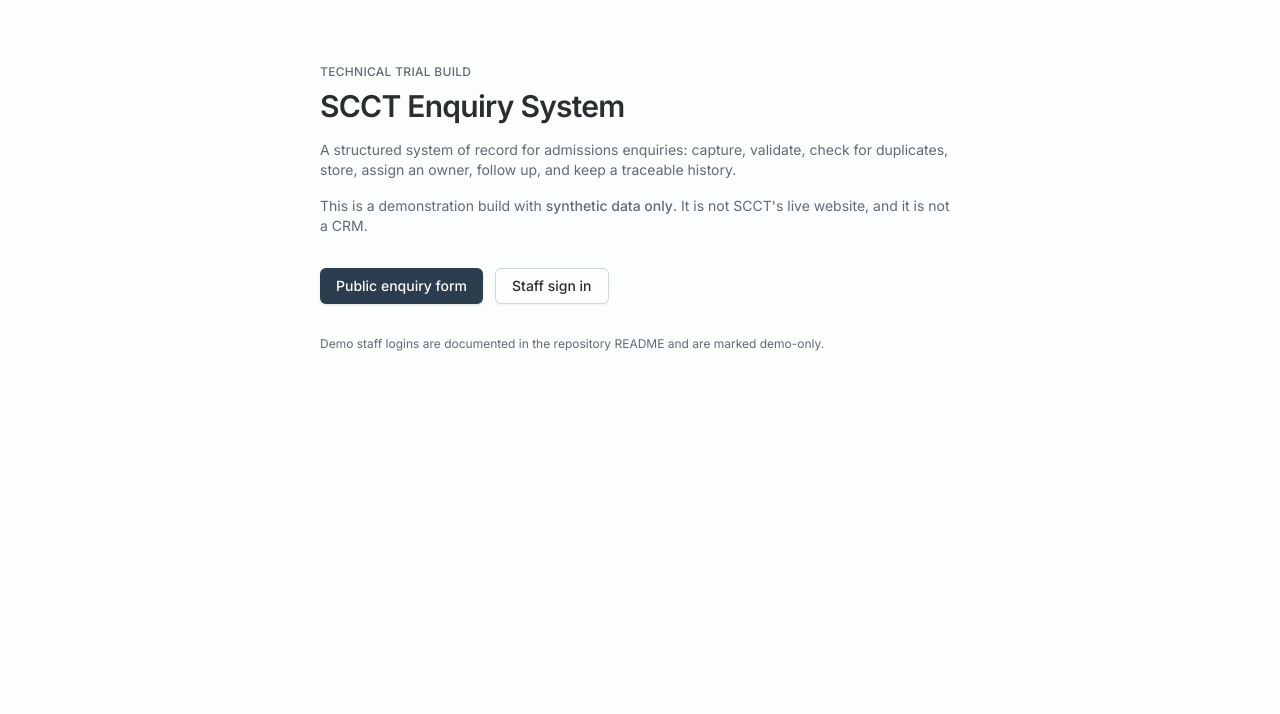
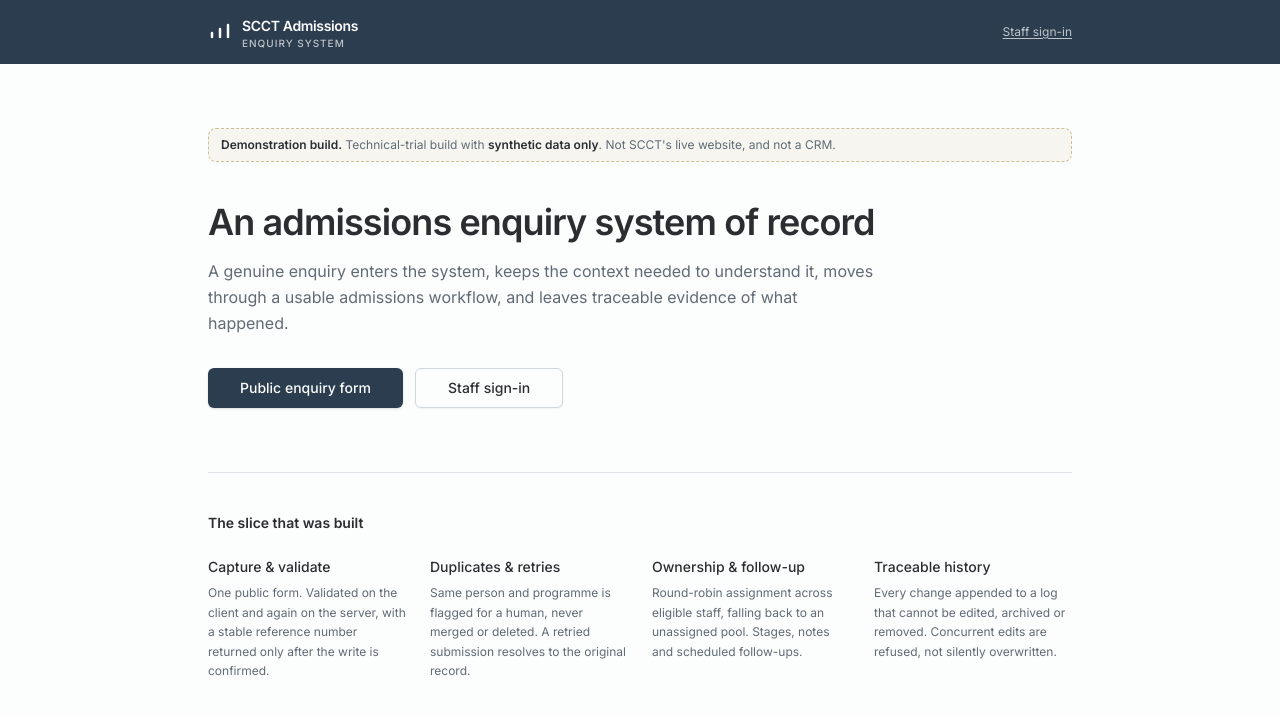
Before and after one commit to iamrealfaizan/scct-enquiry, a Next.js app: page / in a window 1280 px wide. Shown: the top 714 px of the page. Built offline with nearby package versions, Linux system fonts and the light colour scheme.

Commit message:
Refresh the technical trial landing page

```diff
--- a/app/page.tsx
+++ b/app/page.tsx
@@ -1,5 +1,6 @@
 import Link from "next/link";
 
+import { DemoNotice, Wordmark } from "@/components/brand/Wordmark";
 import { Button } from "@/components/ui/button";
 
 /**
@@ -8,38 +9,88 @@ import { Button } from "@/components/ui/button";
  * Recreating SCCT's public website is explicitly out of scope. This exists so that
  * a reviewer opening the deployed URL knows what they are looking at and can reach
  * both surfaces without being handed a list of paths.
+ *
+ * The slice is spelled out because "what did you actually build" is the first
+ * question the defence asks, and the answer should be on the first screen rather
+ * than in a document.
  */
 export default function Home() {
   return (
-    <main className="mx-auto max-w-2xl px-4 py-16">
-      <p className="text-xs font-medium uppercase tracking-wide text-muted-foreground">
-        Technical trial build
-      </p>
+    <div className="min-h-screen">
+      <header className="bg-primary text-primary-foreground">
+        <div className="mx-auto flex max-w-4xl items-center justify-between gap-4 px-4 py-4">
+          <Wordmark />
+          <Link
+            href="/login"
+            className="text-xs text-primary-foreground/70 underline underline-offset-2 hover:text-primary-foreground"
+          >
+            Staff sign-in
+          </Link>
+        </div>
+      </header>
 
-      <h1 className="mt-2 text-3xl font-semibold tracking-tight">SCCT Enquiry System</h1>
+      <main className="mx-auto max-w-4xl px-4 py-10 sm:py-16">
+        <DemoNotice className="mb-10">
+          Technical-trial build with{" "}
+          <strong className="font-semibold text-foreground">synthetic data only</strong>. Not
+          SCCT&apos;s live website, and not a CRM.
+        </DemoNotice>
 
-      <p className="mt-4 text-sm text-muted-foreground">
-        A structured system of record for admissions enquiries: capture, validate, check for
-        duplicates, store, assign an owner, follow up, and keep a traceable history.
-      </p>
+        <h1 className="max-w-2xl text-3xl font-semibold tracking-tight sm:text-4xl">
+          An admissions enquiry system of record
+        </h1>
 
-      <p className="mt-4 text-sm text-muted-foreground">
-        This is a demonstration build with <strong className="font-medium">synthetic data only</strong>.
-        It is not SCCT&apos;s live website, and it is not a CRM.
+        <p className="mt-4 max-w-2xl text-base leading-relaxed text-muted-foreground">
+          A genuine enquiry enters the system, keeps the context needed to understand it, moves
+          through a usable admissions workflow, and leaves traceable evidence of what happened.
         </p>
 
         <div className="mt-8 flex flex-wrap gap-3">
-        <Button asChild>
+          <Button asChild size="lg">
             <Link href="/enquire">Public enquiry form</Link>
           </Button>
-        <Button asChild variant="outline">
-          <Link href="/login">Staff sign in</Link>
+          <Button asChild size="lg" variant="outline">
+            <Link href="/login">Staff sign-in</Link>
           </Button>
         </div>
 
-      <p className="mt-8 text-xs text-muted-foreground">
-        Demo staff logins are documented in the repository README and are marked demo-only.
-      </p>
+        {/* The critical slice, named. Each step is built and demonstrable — this is
+            a description of the system, not a roadmap. */}
+        <div className="mt-16 border-t pt-10">
+          <h2 className="text-sm font-semibold">The slice that was built</h2>
+
+          <div className="mt-6 grid gap-6 sm:grid-cols-2 lg:grid-cols-4">
+            {[
+              {
+                title: "Capture & validate",
+                body: "One public form. Validated on the client and again on the server, with a stable reference number returned only after the write is confirmed.",
+              },
+              {
+                title: "Duplicates & retries",
+                body: "Same person and programme is flagged for a human, never merged or deleted. A retried submission resolves to the original record.",
+              },
+              {
+                title: "Ownership & follow-up",
+                body: "Round-robin assignment across eligible staff, falling back to an unassigned pool. Stages, notes and scheduled follow-ups.",
+              },
+              {
+                title: "Traceable history",
+                body: "Every change appended to a log that cannot be edited, archived or removed. Concurrent edits are refused, not silently overwritten.",
+              },
+            ].map((item) => (
+              <div key={item.title}>
+                <h3 className="text-sm font-medium">{item.title}</h3>
+                <p className="mt-1.5 text-xs leading-relaxed text-muted-foreground">{item.body}</p>
+              </div>
+            ))}
+          </div>
+        </div>
+
+        {/* <p className="mt-12 text-xs text-muted-foreground">
+          Demo staff logins are shown on the sign-in page and documented in the repository README.
+          They are synthetic and marked demo-only.
+        </p> */}
       </main>
+    </div>
   );
 }
--- /dev/null
+++ b/components/brand/Wordmark.tsx
@@ -0,0 +1,81 @@
+import { cn } from "@/lib/utils";
+
+/**
+ * The system's mark — a typographic wordmark, deliberately.
+ *
+ * SCCT'S ACTUAL LOGO IS NOT USED, and that is a decision rather than an omission.
+ * Their logo is a PNG on their website; copying it into a public repository for a
+ * demonstration build is a different act from matching their colours, and it would
+ * make a synthetic-data demo visually indistinguishable from their real site.
+ * Whether this build may use the real logo is open question 12 — if the answer is
+ * yes, it replaces the mark below and nothing else changes.
+ *
+ * WHY AN SVG AND NOT AN IMAGE FILE. It inherits `currentColor`, so it works on the
+ * navy sidebar and on white without a second asset, and it costs no network
+ * request. The three ascending bars are a neutral reference to a pipeline of
+ * enquiries — it carries no claim to be SCCT's identity.
+ */
+export function Wordmark({
+  className,
+  showSubtitle = true,
+}: {
+  className?: string;
+  /** Off in tight spaces — a collapsed sidebar, a mobile header. */
+  showSubtitle?: boolean;
+}) {
+  return (
+    <span className={cn("flex items-center gap-2.5", className)}>
+      <svg
+        viewBox="0 0 24 24"
+        aria-hidden="true"
+        className="h-6 w-6 shrink-0"
+        fill="none"
+        stroke="currentColor"
+        strokeWidth="2.5"
+        strokeLinecap="round"
+      >
+        <path d="M4 17v-4" />
+        <path d="M12 17V9" />
+        <path d="M20 17V5" />
+      </svg>
+
+      <span className="flex flex-col leading-none">
+        <span className="text-sm font-semibold tracking-tight">SCCT Admissions</span>
+        {showSubtitle && (
+          <span className="mt-0.5 text-[10px] font-medium uppercase tracking-widest opacity-70">
+            Enquiry system
+          </span>
+        )}
+      </span>
+    </span>
+  );
+}
+
+/**
+ * The demonstration notice, in one place.
+ *
+ * It appears on EVERY surface, and centralising it is what guarantees that. The
+ * repo's position is that this build must never be mistaken for SCCT's live site —
+ * which matters more now that it shares their colours, not less. Removing this from
+ * a page would quietly undo the honesty the rest of the build maintains.
+ */
+export function DemoNotice({
+  children,
+  className,
+}: {
+  children: React.ReactNode;
+  className?: string;
+}) {
+  return (
+    <div
+      className={cn(
+        "rounded-lg border border-dashed border-warning/40 bg-warning/5 px-3 py-2",
+        className,
+      )}
+    >
+      <p className="text-xs text-muted-foreground">
+        <strong className="font-semibold text-foreground">Demonstration build.</strong> {children}
+      </p>
+    </div>
+  );
+}
```
Lines whose indentation alone changed are shown as unchanged.
